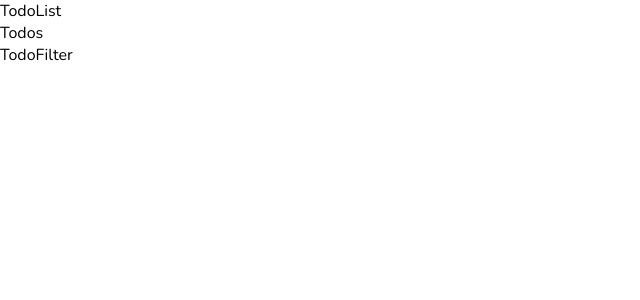
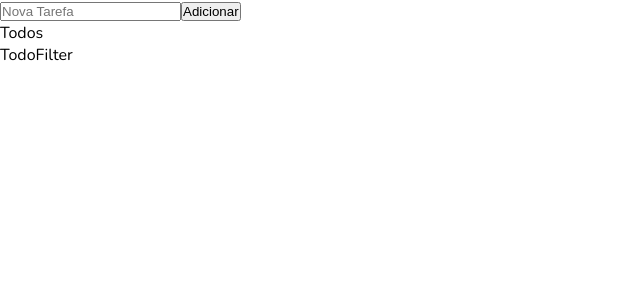
Before and after one commit to geraldobl58/todo-list-react-context-api, a React (Create React App) app: page / in a window 1280 px wide. Shown: the top 300 px of the page, without its empty margins (0-640 px from the left). Built offline with nearby package versions, Linux system fonts and the light colour scheme.

Commit message:
add form

```diff
--- a/package.json
+++ b/package.json
@@ -6,10 +6,12 @@
     "@testing-library/jest-dom": "^4.2.4",
     "@testing-library/react": "^9.3.2",
     "@testing-library/user-event": "^7.1.2",
+    "formik": "^2.1.4",
     "react": "^16.13.1",
     "react-dom": "^16.13.1",
     "react-scripts": "3.4.1",
-    "uuidv4": "^6.1.1"
+    "uuidv4": "^6.1.1",
+    "yup": "^0.29.1"
   },
   "scripts": {
     "start": "react-scripts start",
--- a/src/index.css
+++ b/src/index.css
@@ -10,6 +10,10 @@ ul {
   list-style: none;
 }
 
+:focus {
+  outline: 0;
+}
+
 body {
   font-family: 'Nunito', sans-serif;
 }
--- a/src/pages/TodoApp/TodoApp.js
+++ b/src/pages/TodoApp/TodoApp.js
@@ -1,12 +1,14 @@
 import React from 'react';
+
+import TodoCreator from './containers/TodoCreator/TodoCreator';
 
 function TodoApp() {
   return (
-    <div>
-      <header>TodoList</header>
+    <>
+      <TodoCreator />
       <main>Todos</main>
       <footer>TodoFilter</footer>
-    </div>
+    </>
   )
 }
 
--- /dev/null
+++ b/src/pages/TodoApp/containers/TodoCreator/TodoCreator.js
@@ -0,0 +1,37 @@
+import React, { useContext, useEffect } from 'react';
+
+import { useFormik } from 'formik';
+
+import TodoContext from '../../../../state/todo/Context';
+
+import * as todosActions from '../../../../state/todo/actions';
+
+function TodoCreator() {
+  const { todos, dispatchToTodos } = useContext(TodoContext);
+
+  useEffect(() => {
+    console.log(todos);
+  }, [todos]);
+
+  const formik = useFormik({
+    initialValues: {
+      title: ''
+    },
+    onSubmit: (values) => {
+      dispatchToTodos(todosActions.addTodo(values.title));
+    }
+  })
+
+  return (
+    <form onSubmit={formik.handleSubmit}>
+      <input
+        type="text" { ...formik.getFieldProps('title') }
+        autoComplete='off'
+        placeholder="Nova Tarefa"
+      />
+      <button type="submit">Adicionar</button>
+    </form>
+  )
+}
+
+export default TodoCreator;
--- a/src/state/todo/Provider.js
+++ b/src/state/todo/Provider.js
@@ -4,10 +4,10 @@ import TodoContext from './Context';
 import todoReducer from './reducer';
 
 function Provider({ children }) {
-  const [todos, dispatchTodos] = useReducer(todoReducer, []);
+  const [todos, dispatchToTodos] = useReducer(todoReducer, []);
 
   return (
-    <TodoContext.Provider value={{ todos, dispatchTodos }}>
+    <TodoContext.Provider value={{ todos, dispatchToTodos }}>
       {children}
     </TodoContext.Provider>
   )
--- a/src/state/todo/reducer.js
+++ b/src/state/todo/reducer.js
@@ -2,7 +2,7 @@ import * as todoTypes from './types';
 import { uuid } from 'uuidv4';
 
 function reducer(state, action) {
-  switch(action.types) {
+  switch(action.type) {
     case todoTypes.ADD_TODO:
       return state.concat({
         id: uuid(),
```
Also changed, not shown: src/assets/images/logo.png (added), 1 other file (tests, documents, lock files or other folders).
